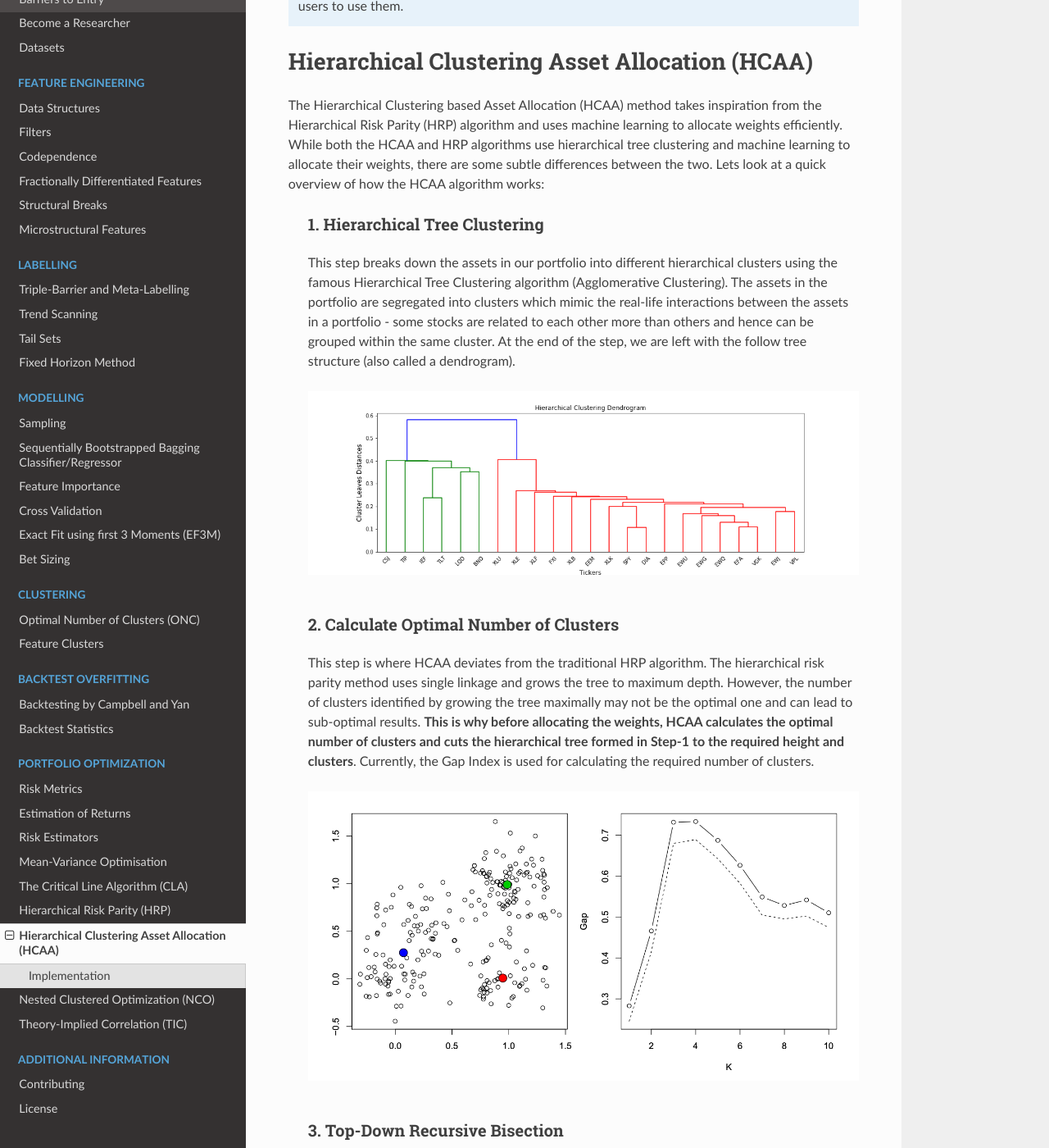
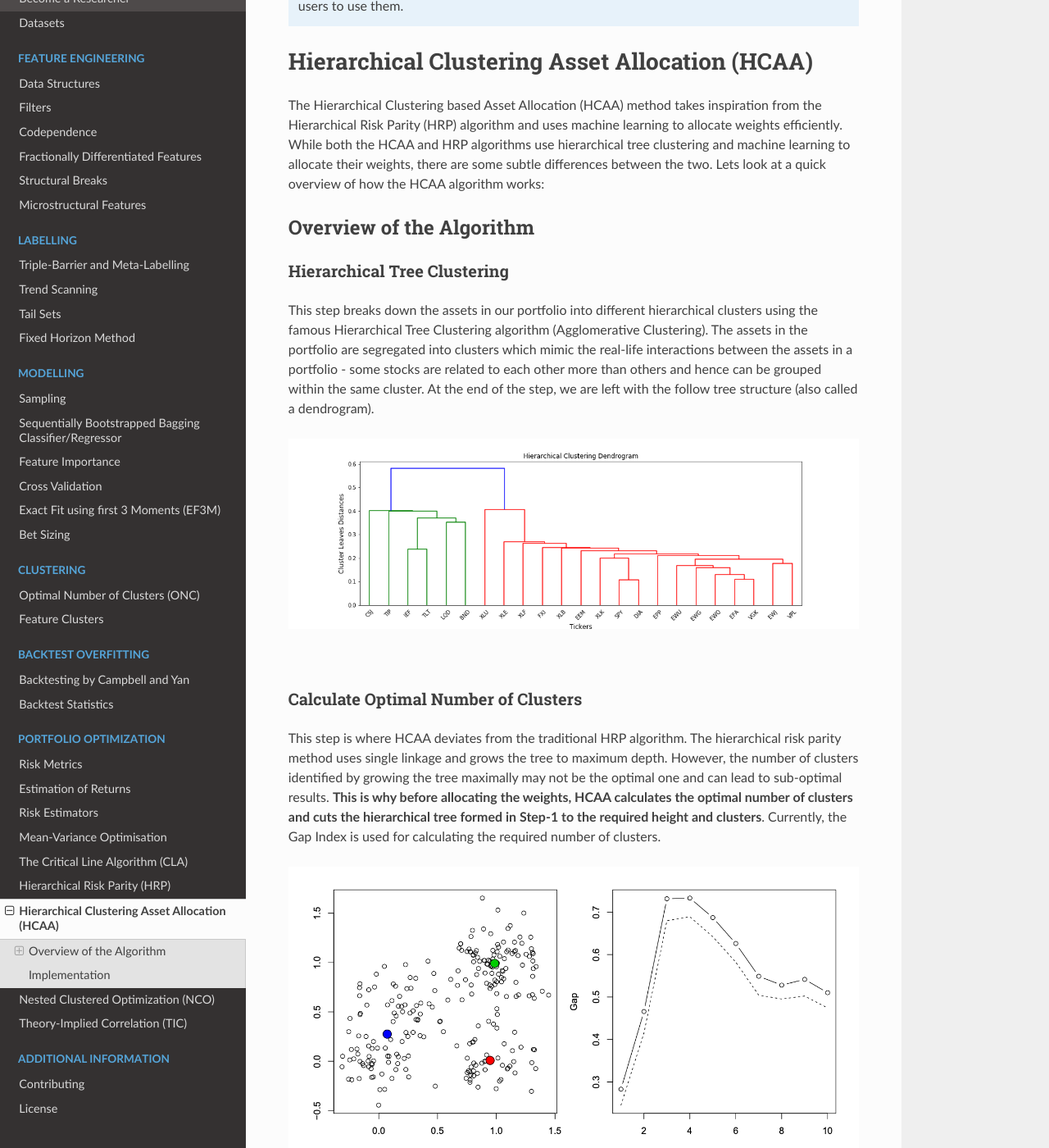
Before and after one commit to hudson-and-thames/mlfinlab, a Sphinx documentation site: the page built from docs/source/portfolio_optimisation/hierarchical_clustering_asset_allocation.rst, in a window 1280 px wide and 1400 px high, scrolled down 241 px. Shown: the whole window at 82% size. Built offline with Sphinx 7.4.7 and the Read the Docs theme 2.0.0, drawn with Linux system fonts in a browser that asks for light colours; some of the changed text lies outside the part shown.

```diff
--- a/docs/source/portfolio_optimisation/hierarchical_clustering_asset_allocation.rst
+++ b/docs/source/portfolio_optimisation/hierarchical_clustering_asset_allocation.rst
@@ -36,73 +36,85 @@
 clustering and machine learning to allocate their weights, there are some subtle differences between the two. Lets look at a quick
 overview of how the HCAA algorithm works:
 
-    |h3| **1. Hierarchical Tree Clustering** |h3_|
-    This step breaks down the assets in our portfolio into different hierarchical clusters using the famous Hierarchical Tree
-    Clustering algorithm (Agglomerative Clustering). The assets in the portfolio are segregated into clusters which mimic the
-    real-life interactions between the assets in a portfolio - some stocks are related to each other more than others and hence
-    can be grouped within the same cluster. At the end of the step, we are left with the follow tree structure (also called a
-    dendrogram).
+Overview of the Algorithm
+########################################
 
-    .. image:: portfolio_optimisation_images/dendrogram.png
 
-    |br|
+Hierarchical Tree Clustering
+********************************************
 
-    |h3| **2. Calculate Optimal Number of Clusters** |h3_|
-    This step is where HCAA deviates from the traditional HRP algorithm. The hierarchical risk parity method uses single linkage
-    and grows the tree to maximum depth. However, the number of clusters identified by growing the tree maximally may not be the
-    optimal one and can lead to sub-optimal results. **This is why before allocating the weights, HCAA calculates the optimal number of clusters and cuts the hierarchical tree formed in Step-1 to the required height and clusters**. Currently, the Gap Index is used for
-    calculating the required number of clusters.
+This step breaks down the assets in our portfolio into different hierarchical clusters using the famous Hierarchical Tree
+Clustering algorithm (Agglomerative Clustering). The assets in the portfolio are segregated into clusters which mimic the
+real-life interactions between the assets in a portfolio - some stocks are related to each other more than others and hence
+can be grouped within the same cluster. At the end of the step, we are left with the follow tree structure (also called a
+dendrogram).
 
-    .. image:: portfolio_optimisation_images/gap.png
+.. image:: portfolio_optimisation_images/dendrogram.png
 
-    |br|
+|br|
 
-    |h3| **3. Top-Down Recursive Bisection** |h3_|
-    This is the step where weights for the clusters are calculated. If you are familiar with how the hierarchical risk parity
-    algorithm works, then you know this is similar to how HRP also allocates its weights. However, there is a fundamental
-    difference between the recursive bisections of the two algorithms.
+Calculate Optimal Number of Clusters
+********************************************
 
-    .. image:: portfolio_optimisation_images/bisection.png
+This step is where HCAA deviates from the traditional HRP algorithm. The hierarchical risk parity method uses single linkage
+and grows the tree to maximum depth. However, the number of clusters identified by growing the tree maximally may not be the
+optimal one and can lead to sub-optimal results. **This is why before allocating the weights, HCAA calculates the optimal number of clusters and cuts the hierarchical tree formed in Step-1 to the required height and clusters**. Currently, the Gap Index is used for
+calculating the required number of clusters.
 
-    As seen in the above image, at each step, the weights in HRP trickle down the tree by breaking it down the middle based on the
-    number of assets. Although, this uses the hierarchical tree identified in Step-1, it does not make use of the exact structure
-    of the dendrogram while calculating the cluster contributions. This is a fundamental disadvantage of HRP which is improved
-    upon by HCAA by dividing the tree, at each step, based on the structure induced by the dendrogram.
+.. image:: portfolio_optimisation_images/gap.png
 
-    At each level of the tree, an Equal Risk Contribution allocation is used i.e. the weights are:
+|br|
 
-    .. math::
-        \alpha_1 = \frac{RC_1}{RC_1 + RC_2}; \alpha_2 = 1 - \alpha_1
+Top-Down Recursive Bisection
+********************************************
 
-    where :math:`\alpha_1`, :math:`\alpha_2` are the weights of left and right clusters respectively and :math:`RC_1`, :math:`RC_2`
-    are the risk contributions of left and right clusters.
+This is the step where weights for the clusters are calculated. If you are familiar with how the hierarchical risk parity
+algorithm works, then you know this is similar to how HRP also allocates its weights. However, there is a fundamental
+difference between the recursive bisections of the two algorithms.
 
-    .. note::
+.. image:: portfolio_optimisation_images/bisection.png
 
-        |h4| Risk Contribution of Clusters |h4_|
-        While variance is a very simple and popular representation of risk used in the investing world, it is not the optimal one
-        and can underestimate the true risk of a portfolio which is why there are many other important risk metrics used by
-        investment managers that can correctly reflect the true risk of a portfolio/asset. With respect to this, the original HRP
-        algorithm can be tweaked to allocate its weights based on different risk representations of the clusters and generate
-        better weights. The HCAA method in mlfinlab provides the following risk metrics:
+As seen in the above image, at each step, the weights in HRP trickle down the tree by breaking it down the middle based on the
+number of assets. Although, this uses the hierarchical tree identified in Step-1, it does not make use of the exact structure
+of the dendrogram while calculating the cluster contributions. This is a fundamental disadvantage of HRP which is improved
+upon by HCAA by dividing the tree, at each step, based on the structure induced by the dendrogram.
 
-        1. ``minimum_variance`` : Variance of the clusters is used as a risk metric.
-        2. ``minimum_standard_deviation`` : Standard deviation of the clusters is used as a risk metric.
-        3. ``sharpe_ratio`` : Sharpe ratio of the clusters is used as a risk metric.
-        4. ``equal_weighting`` : All clusters are weighed equally in terms of risk.
-        5. ``expected_shortfall`` : Expected shortfall (CVaR) of the clusters is used as a risk metric.
-        6. ``conditional_drawdown_at_risk`` : Conditional drawdown at risk (CDaR) of the clusters is used as a risk metric.
+At each level of the tree, an Equal Risk Contribution allocation is used i.e. the weights are:
 
-    |h3| **4. Naive Risk Parity** |h3_|
-    Having calculated the cluster weights in the previous step, this step calculates the final asset weights. Within the same
-    cluster, an initial set of weights - :math:`W_{IVP}` - is calculated using the inverse-variance allocation. The final weights
-    are given by the following equation:
+.. math::
+    \alpha_1 = \frac{RC_1}{RC_1 + RC_2}; \alpha_2 = 1 - \alpha_1
 
-    .. math::
-        W^{i}_{final} = W^{i}_{IVP} * C^{i}, \: i \in Clusters
+where :math:`\alpha_1`, :math:`\alpha_2` are the weights of left and right clusters respectively and :math:`RC_1`, :math:`RC_2`
+are the risk contributions of left and right clusters.
 
-    where, :math:`W^{i}_{IVP}` refers to inverse-variance weights of assets in the :math:`i^{th}` cluster and :math:`C^{i}` is the
-    weight of the  :math:`i^{th}` cluster calculated in Step-3.
+.. note::
+
+    |h4| Risk Contribution of Clusters |h4_|
+    While variance is a very simple and popular representation of risk used in the investing world, it is not the optimal one
+    and can underestimate the true risk of a portfolio which is why there are many other important risk metrics used by
+    investment managers that can correctly reflect the true risk of a portfolio/asset. With respect to this, the original HRP
+    algorithm can be tweaked to allocate its weights based on different risk representations of the clusters and generate
+    better weights. The HCAA method in mlfinlab provides the following risk metrics:
+
+    1. ``minimum_variance`` : Variance of the clusters is used as a risk metric.
+    2. ``minimum_standard_deviation`` : Standard deviation of the clusters is used as a risk metric.
+    3. ``sharpe_ratio`` : Sharpe ratio of the clusters is used as a risk metric.
+    4. ``equal_weighting`` : All clusters are weighed equally in terms of risk.
+    5. ``expected_shortfall`` : Expected shortfall (CVaR) of the clusters is used as a risk metric.
+    6. ``conditional_drawdown_at_risk`` : Conditional drawdown at risk (CDaR) of the clusters is used as a risk metric.
+
+Naive Risk Parity
+********************************************
+
+Having calculated the cluster weights in the previous step, this step calculates the final asset weights. Within the same
+cluster, an initial set of weights - :math:`W_{IVP}` - is calculated using the inverse-variance allocation. The final weights
+are given by the following equation:
+
+.. math::
+    W^{i}_{final} = W^{i}_{IVP} * C^{i}, \: i \in Clusters
+
+where, :math:`W^{i}_{IVP}` refers to inverse-variance weights of assets in the :math:`i^{th}` cluster and :math:`C^{i}` is the
+weight of the  :math:`i^{th}` cluster calculated in Step-3.
 
 .. tip::
     |h4| Underlying Literature |h4_|
```
Also changed, not shown: docs/source/portfolio_optimisation/mean_variance.rst (+14 -0 lines).
